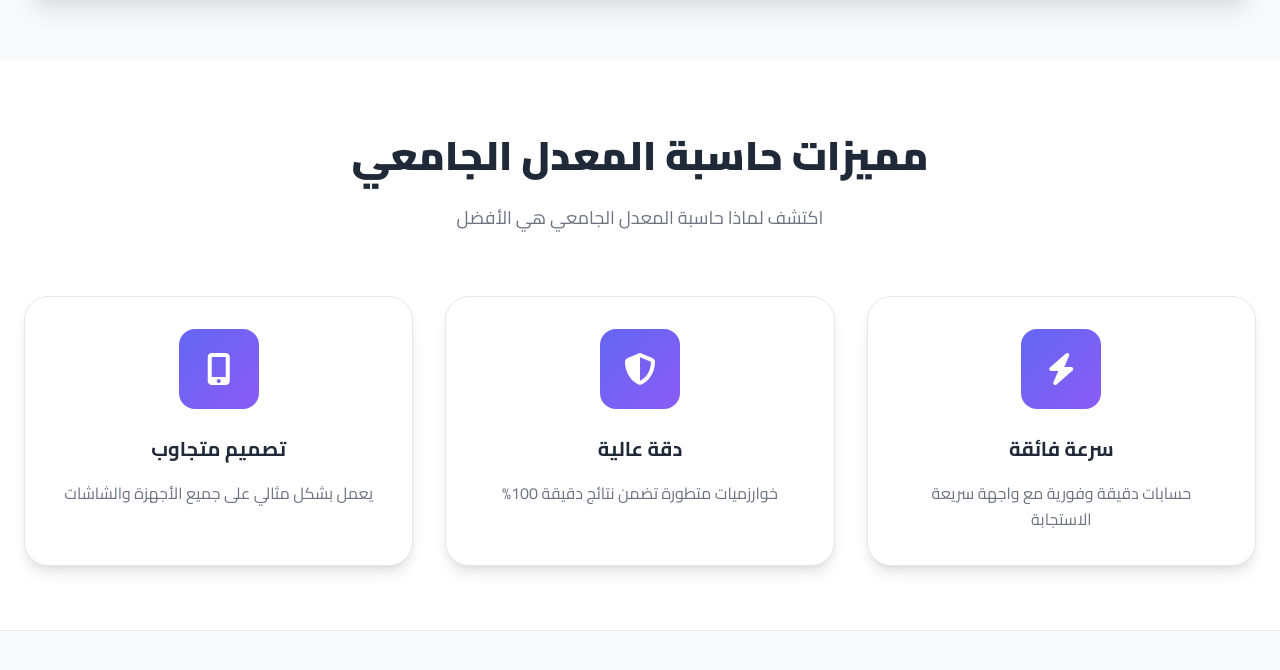
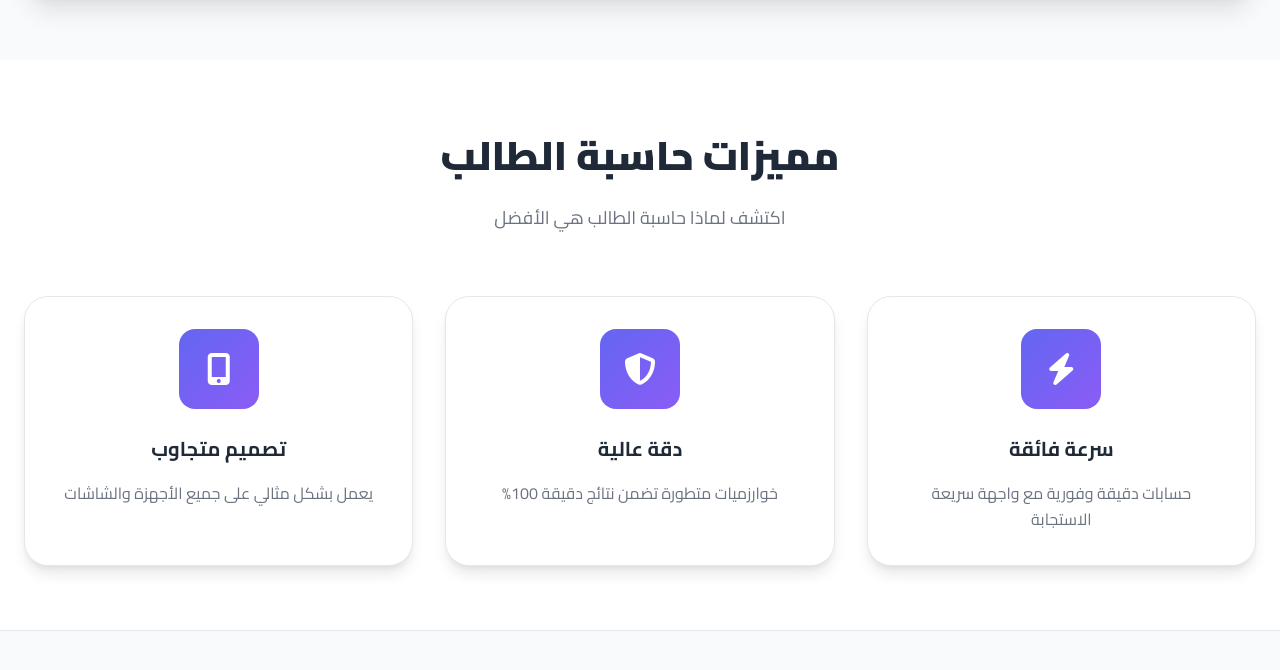
Before and after one commit to i8g0/student-calculator, a plain HTML site: page index.html in a window 1280 px wide. Shown: the part 1780-2450 px from the top of the page. Drawn offline with nearby package versions, Linux system fonts and the light colour scheme.

Commit message:
Update index.html

```diff
--- a/index.html
+++ b/index.html
@@ -934,8 +934,8 @@
         <section class="features-section">
             <div class="container">
                 <div class="section-header">
-                    <h2>مميزات حاسبة المعدل الجامعي</h2>
-                    <p>اكتشف لماذا حاسبة المعدل الجامعي هي الأفضل</p>
+                    <h2>مميزات حاسبة الطالب</h2>
+                    <p>اكتشف لماذا حاسبة الطالب هي الأفضل</p>
                 </div>
                 <div class="features-grid">
                     <div class="feature-card">
```
